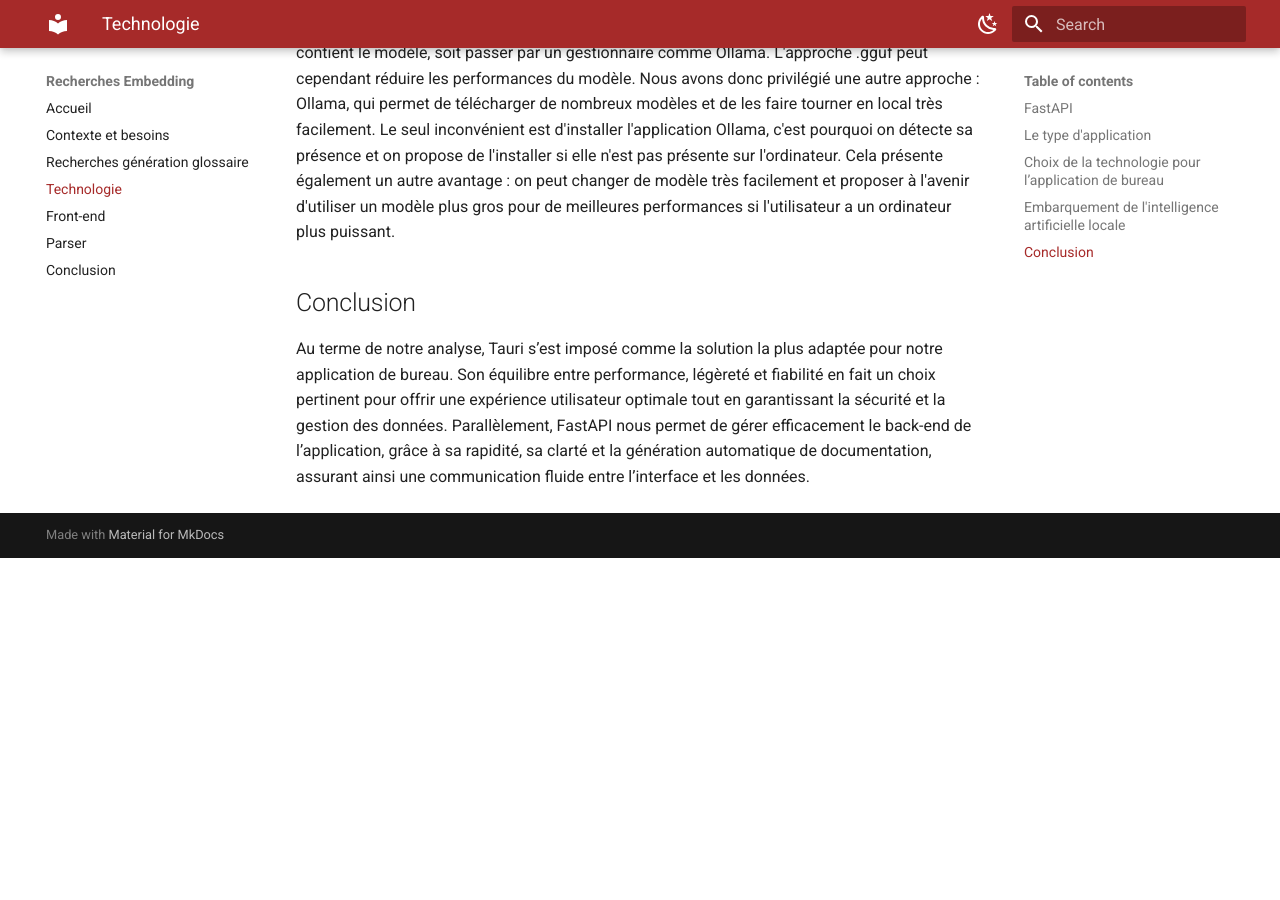
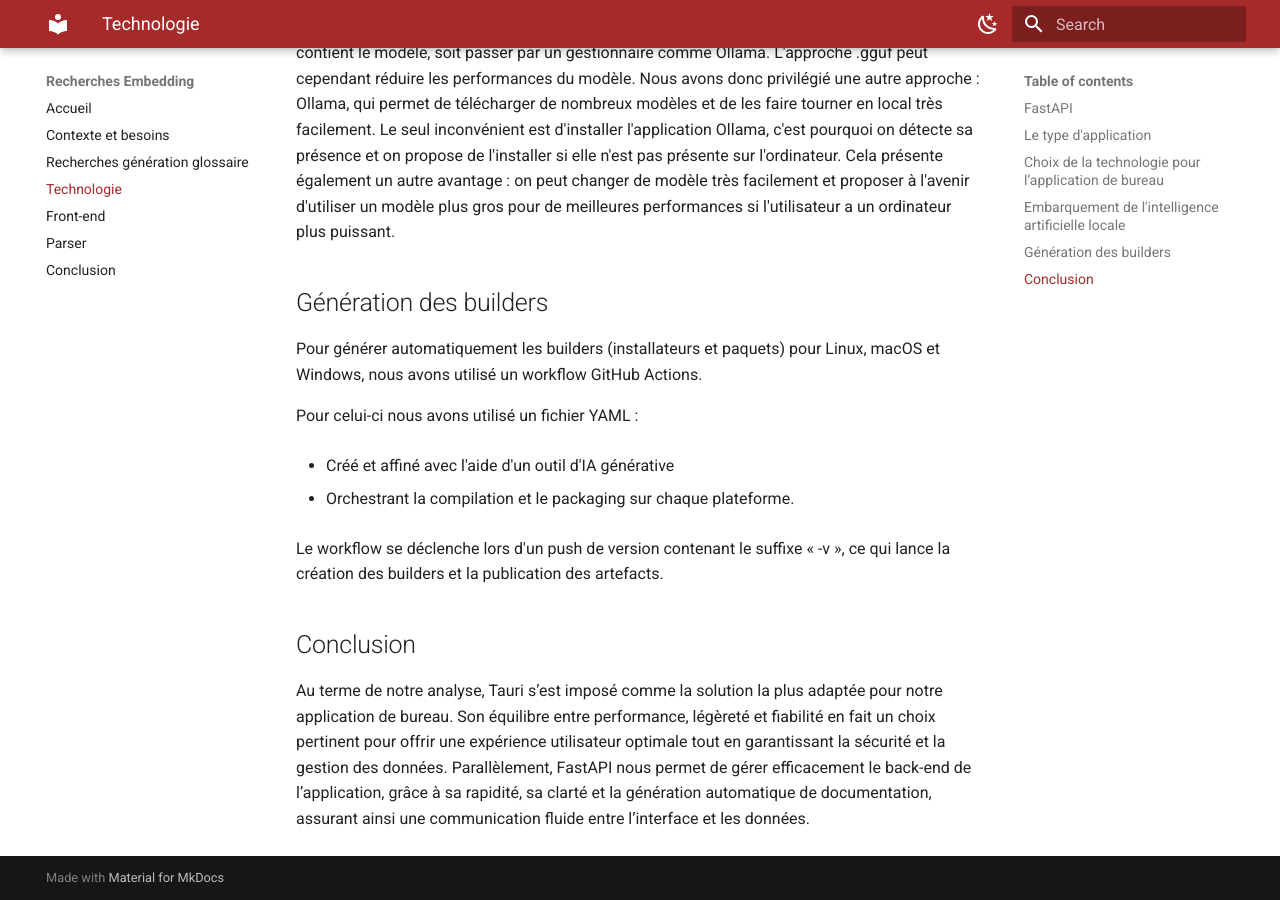
Before and after one commit to Embedding-Groupe/synthese-de-recherche-mkdocs, an MkDocs documentation site: the page built from docs/technologie.md, in a window 1280 px wide and 900 px high, scrolled down 1516 px. Built offline with MkDocs 1.6.1 and Material for MkDocs 9.7.7, drawn with Linux system fonts in a browser that asks for light colours; before the commit the page ends 2074 px from its top, so only the background shows below that.

Commit message:
Ajout de la section sur la génération des builders avec GitHub Actions dans la partie technologie

```diff
--- a/docs/technologie.md
+++ b/docs/technologie.md
@@ -27,6 +27,19 @@
 
 Puisqu'on utilise une IA qui tourne en local pour l'application, il faut embarquer l'IA dans celle-ci. On a vu deux options pour cela : soit embarquer directement le modèle via un fichier .gguf qui contient le modèle, soit passer par un gestionnaire comme Ollama. L'approche .gguf peut cependant réduire les performances du modèle. Nous avons donc privilégié une autre approche : Ollama, qui permet de télécharger de nombreux modèles et de les faire tourner en local très facilement. Le seul inconvénient est d'installer l'application Ollama, c'est pourquoi on détecte sa présence et on propose de l'installer si elle n'est pas présente sur l'ordinateur. Cela présente également un autre avantage : on peut changer de modèle très facilement et proposer à l'avenir d'utiliser un modèle plus gros pour de meilleures performances si l'utilisateur a un ordinateur plus puissant.
 
+## Génération des builders
+
+Pour générer automatiquement les builders (installateurs et paquets) pour Linux, macOS et Windows, nous avons utilisé un workflow GitHub Actions.
+
+Pour celui-ci nous avons utilisé un fichier YAML :
+
+* Créé et affiné avec l'aide d'un outil d'IA générative
+
+* Orchestrant la compilation et le packaging sur chaque plateforme.
+
+Le workflow se déclenche lors d'un push de version contenant le suffixe « -v », ce qui lance la création des builders et la publication des artefacts.
+
+
 
 ## Conclusion
 
```
